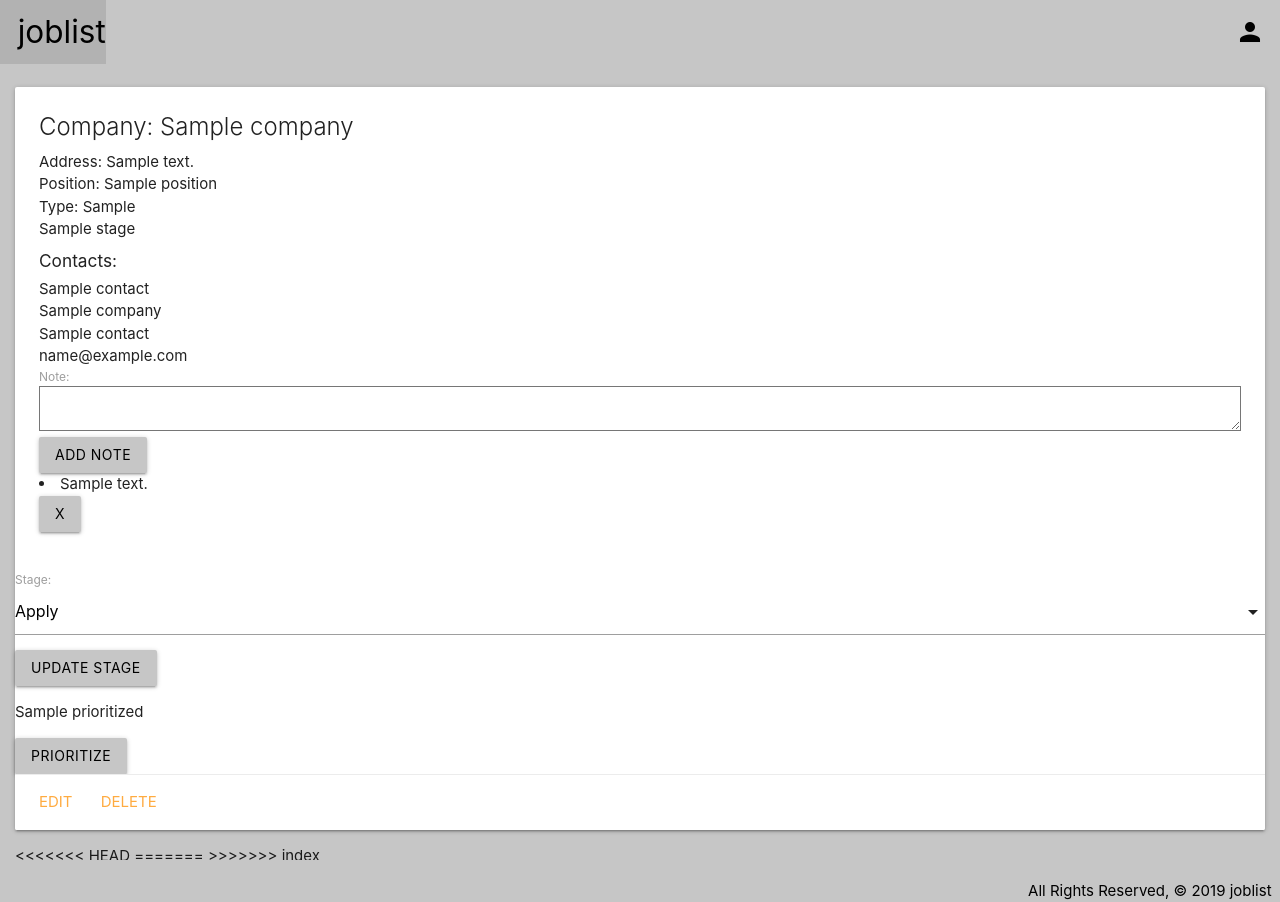
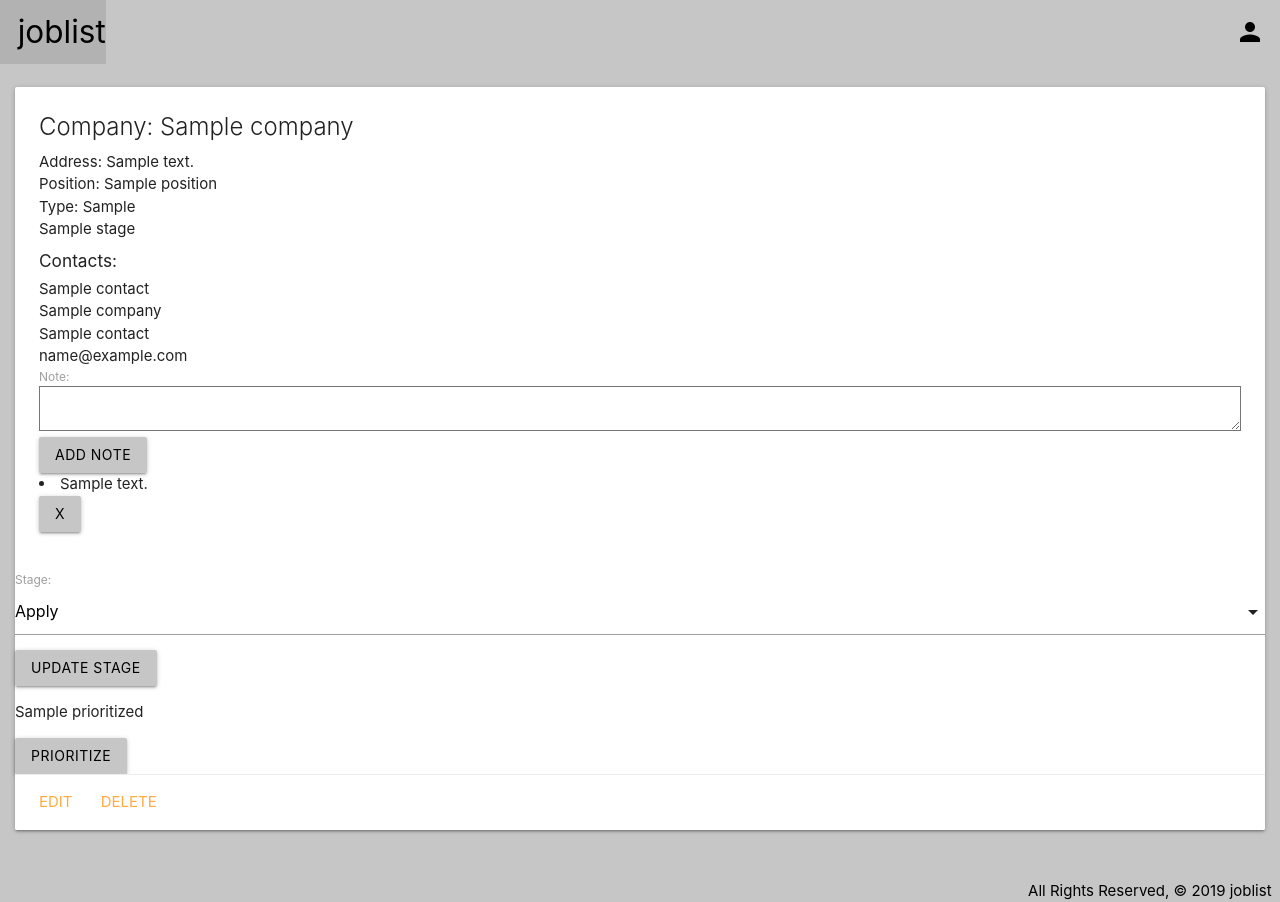
Before and after one commit to emerick23/Hackathon, a Django app: template main_app/templates/jobs/detail.html in a window 1280 px wide. Run offline with Django 3.2, Linux system fonts and the light colour scheme; tables that the repository leaves empty hold one stand-in row (values such as "Sample post"); the template is opened without the code that fills it: values that come from a table or form of the project are taken from there, most other values are stand-ins (such as "Sample title", 1, 10 or a date in 2020); data that the repository does not hold is empty.

Commit message:
small script fix

```diff
--- a/main_app/templates/jobs/detail.html
+++ b/main_app/templates/jobs/detail.html
@@ -52,14 +52,10 @@
                 <a href="{% url 'jobs_delete' job.id %}">Delete</a>
             </div>
         </div>
-<<<<<<< HEAD
     </div>
 </div>
 <script>
     var select2El = document.getElementById('id_stage');
     M.FormSelect.init(select2El);
 </script>
-=======
-
->>>>>>> index
 {% endblock %}
```
